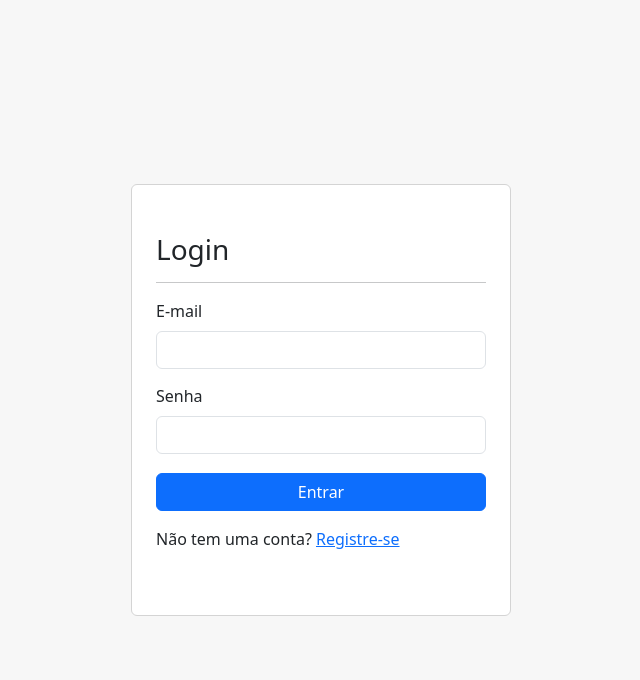
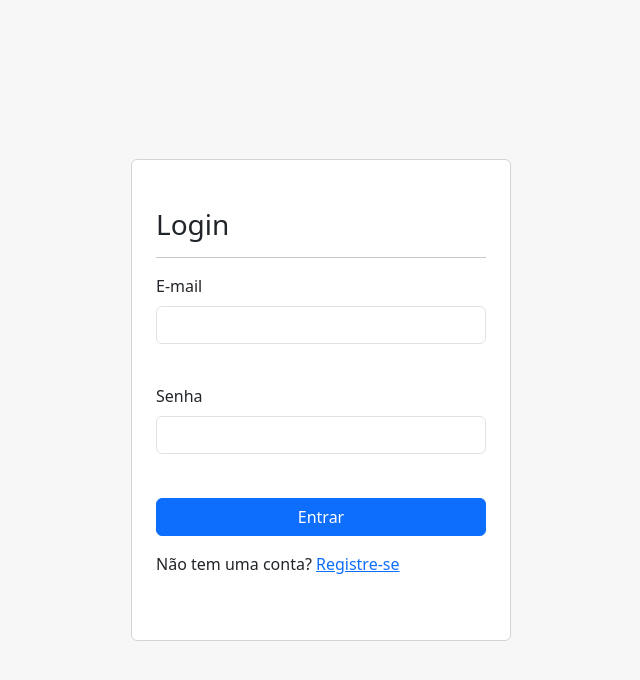
Before and after one commit to eduardocaas/portcreator-react, a React (Vite) app in the folder app/: page /signin in a window 1280 px wide. Shown: the top 680 px of the page, without its empty margins (319-959 px from the left). Built offline with nearby package versions, Linux system fonts and the light colour scheme; no server answers.

Commit message:
Fix footer position

```diff
--- a/app/src/components/admin/footer/Footer.css
+++ b/app/src/components/admin/footer/Footer.css
@@ -1,3 +1,3 @@
-div {
+.footer {
   height: 45px;
 }
--- a/app/src/components/admin/footer/Footer.tsx
+++ b/app/src/components/admin/footer/Footer.tsx
@@ -3,7 +3,7 @@
 
 const Footer: React.FC = () => {
   return (
-    <div className="mt-3 d-flex justify-content-center align-items-center bg-dark text-light fw-bold">
+    <div className="footer mt-3 d-flex justify-content-center align-items-center bg-dark text-light fw-bold">
       <span>
         &copy; 2025 Portcreator
       </span>
--- a/app/src/components/admin/nav/Nav.tsx
+++ b/app/src/components/admin/nav/Nav.tsx
@@ -45,7 +45,7 @@
         </div >
       </nav >
 
-      <div className="flex-fill">
+      <div className="flex-grow-1">
         <Outlet></Outlet>
       </div>
 
```
